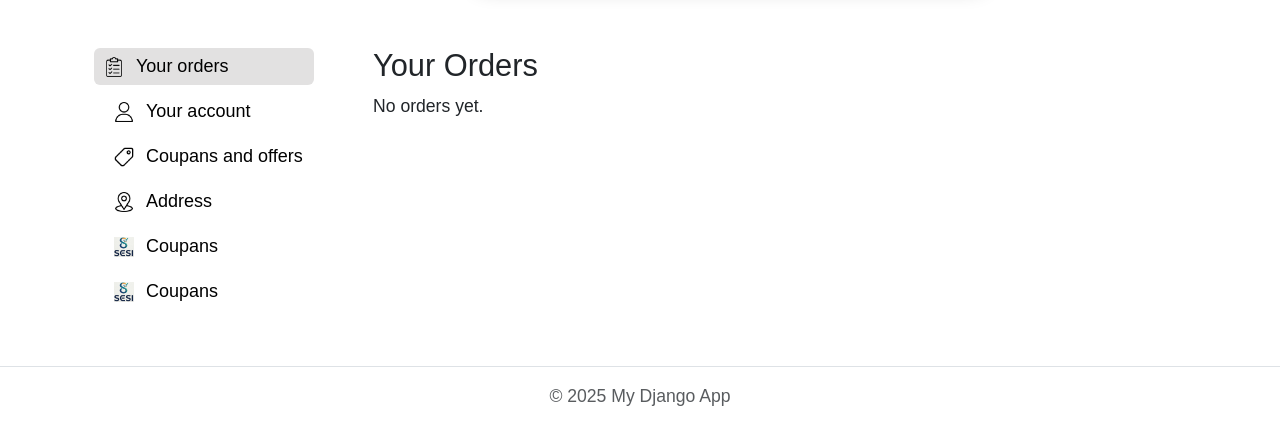
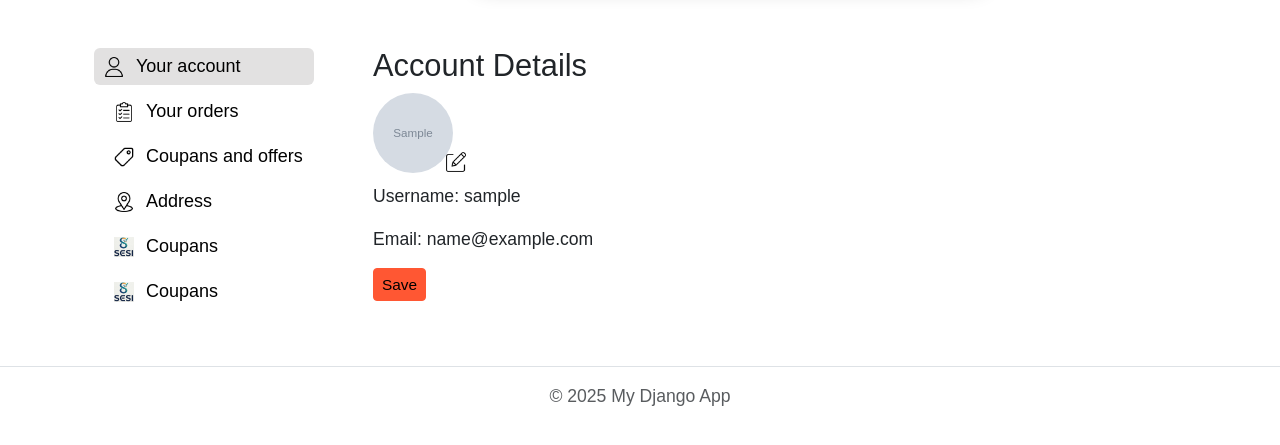
Before and after one commit to alon1194/e-commerce, a Django app: template oms/templates/shop/profile.html in a window 1280 px wide. Shown: the part 85-530 px from the top of the page. Run offline with Django 5.2, Linux system fonts and the light colour scheme; the template is opened without the code that fills it: most values are stand-ins (such as "Sample title", 1, 10 or a date in 2020); grey boxes marked "Sample" are stand-in pictures; style sheets or scripts are compiled from the project's sources; some libraries are stand-ins or nearby versions.

Commit message:
edit profile

```diff
--- a/oms/templates/shop/profile.html
+++ b/oms/templates/shop/profile.html
@@ -46,7 +46,14 @@
 
   <div class="col-md-3">
   <div class="nav flex-column nav-pills" role="tablist">
-<button class="nav-link active mb-2"
+     <button class="nav-link active  mb-2 " data-bs-toggle="pill" data-bs-target="#account">
+       <img style="width:20px; height:20px;"
+         src="{% static 'image/user.png' %}"
+         class="btn-icon"
+         alt="Orders">
+        <span style = "font-size: 18px;"> Your account</span>
+    </button>
+<button class="nav-link mb-2"
         data-bs-toggle="pill" data-bs-target="#orders">
 
     <img style="width:20px; height:20px; "
@@ -57,13 +64,7 @@
     <span style = "font-size: 18px; "> Your orders</span>
 </button>
 
-    <button class="nav-link mb-2 " data-bs-toggle="pill" data-bs-target="#account">
-       <img style="width:20px; height:20px;"
-         src="{% static 'image/user.png' %}"
-         class="btn-icon"
-         alt="Orders">
-        <span style = "font-size: 18px;"> Your account</span>
-    </button>
+
     <button class="nav-link mb-2" data-bs-toggle="pill" data-bs-target="#coupons">
        <img style="width:20px; height:20px;"
          src="{% static 'image/coupan.png' %}"
@@ -105,11 +106,11 @@
    <div class="col-md-9">
   <div class="tab-content">
 
-    <div class="tab-pane fade show active" id="orders">
+    <div class="tab-pane fade " id="orders">
       <h3>Your Orders</h3>
       <p>No orders yet.</p>
     </div>
-     <div class="tab-pane fade " id="account">
+     <div class="tab-pane fade  show active" id="account">
 
   <h3>Account Details</h3>
 
@@ -120,21 +121,36 @@
     <p>No profile image</p>
   {% endif %}
 
-  <form method="POST" enctype="multipart/form-data" class="mt-3">
+<form method="POST" enctype="multipart/form-data" class="mt-1">
     {% csrf_token %}
 
+    <div class="d-flex justify-content-start" style="margin-top: -30px;">
+      <label for="image-upload" class="btn p-0" style="margin-left:4.5rem;">
+            <img src="{% static 'image/edit.png' %}"
+                 width="20"
+                 height="20">
+        </label>
 
-    <input type="file"
-           name="image"
-           class="form-control mb-2">
+        <input type="file"
+               id="image-upload"
+               name="image"
+               class="d-none">
+    </div>
+    <div>
+
+    <p class ="mt-2">Username: {{ profile.user.username }}</p>
+    <p>Email: {{ profile.user.email }}</p>
+    </div>
+
 
     <button type="submit" class="btn btn-primary btn-sm">
-      Save
+        Save
     </button>
-  </form>
 
-  <p>Username: {{ profile.user.username }}</p>
-  <p>Email: {{ profile.user.email }}</p>
+</form>
+
+
+
 
 </div>
 
```
Also changed, not shown: oms/media/profile_image/BMW_M4_Competition.jpeg (added), oms/media/profile_image/BMW_M4_Competition_4uZulVn.jpeg (added), oms/media/profile_image/BMW_M4_Competition_7936R1p.jpeg (added), oms/media/profile_image/BMW_M4_Competition_GNRhehp.jpeg (added), oms/media/profile_image/BMW_M4_Competition_dkjYISh.jpeg (added), oms/media/profile_image/Car_Wallpaper.jpeg (added), oms/media/profile_image/Car_Wallpaper_BsWjFPd.jpeg (added), oms/media/profile_image/Car_Wallpaper_RnVkPpF.jpeg (added), oms/media/profile_image/Car_Wallpaper_VwG0aYw.jpeg (added), oms/static/image/edit.png (added).
